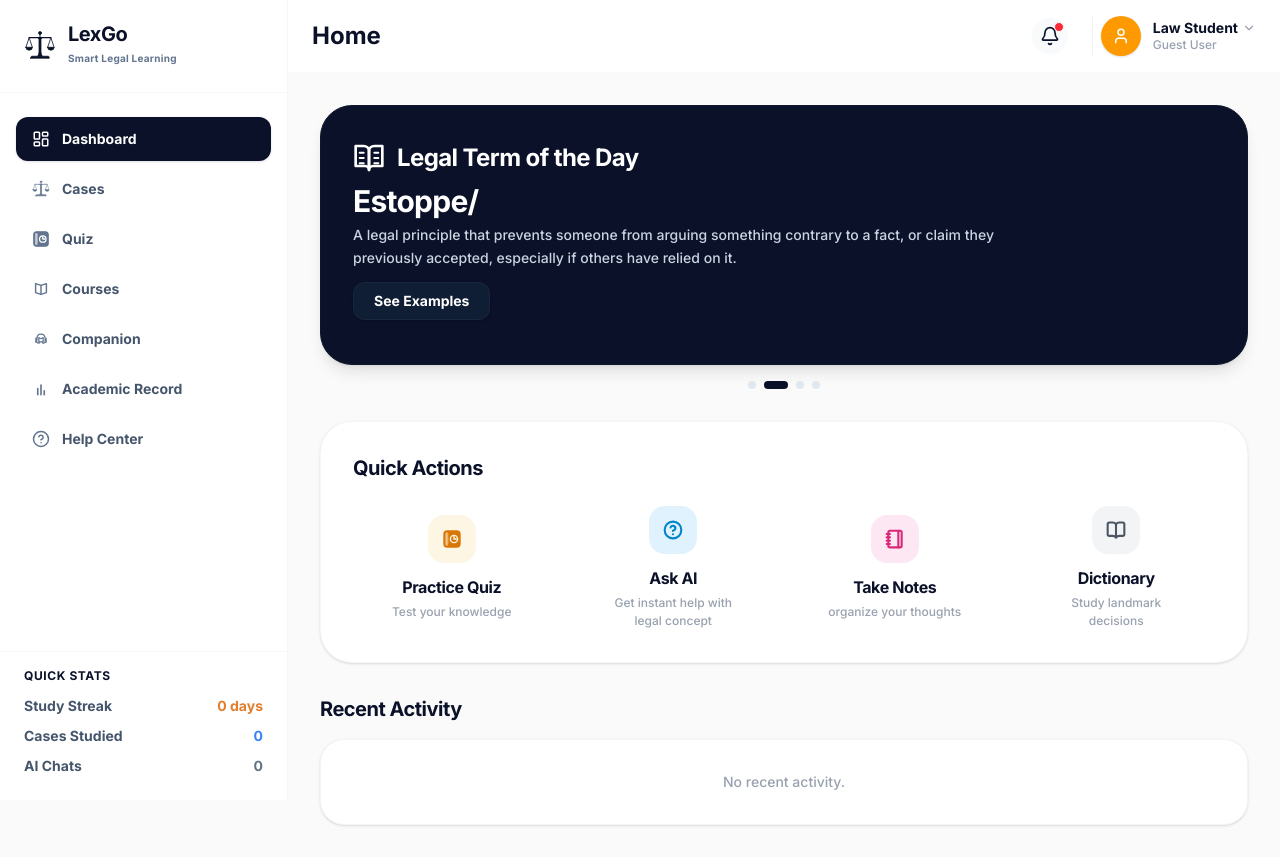
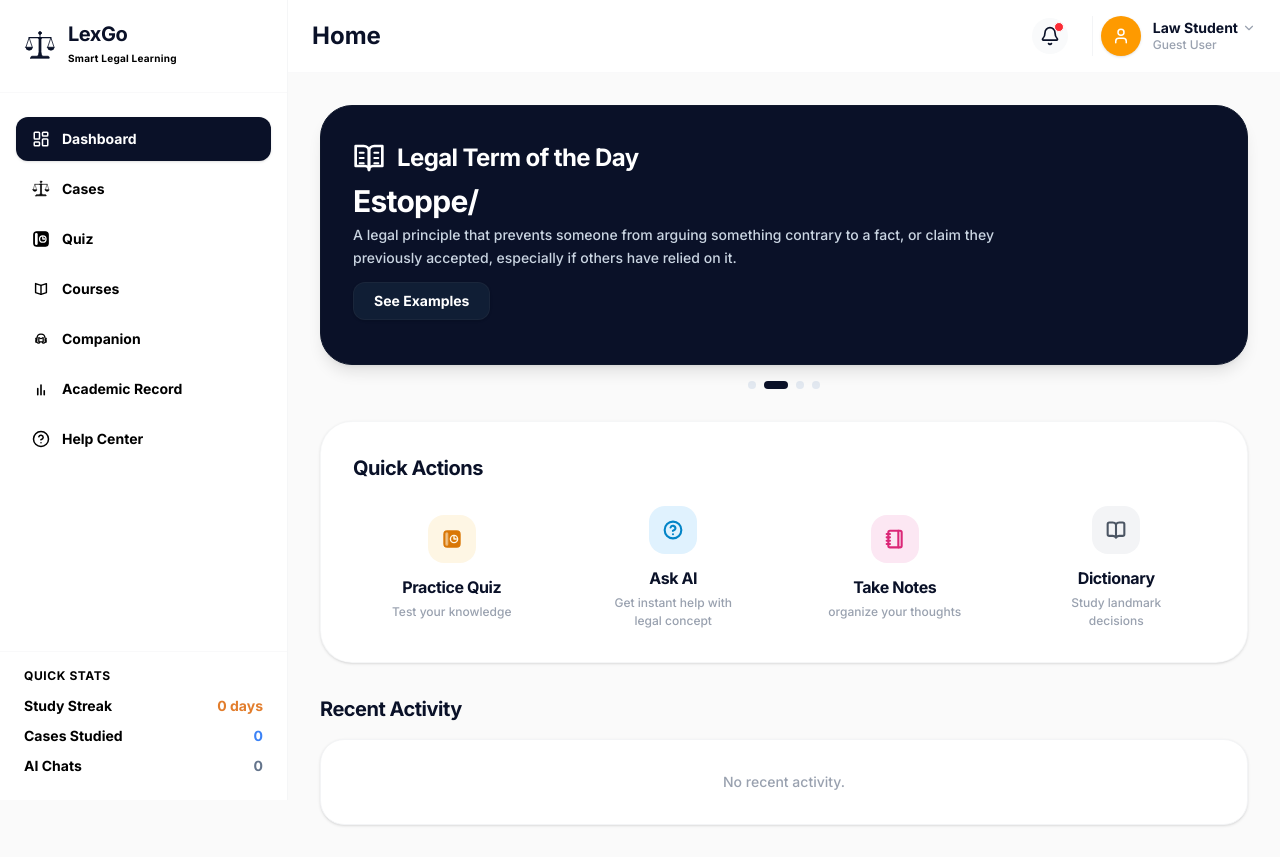
Before and after one commit to Darlington-s-store/LexGo-App, a React (Vite) app: page /dashboard in a window 1280 px wide. Built offline with nearby package versions, Linux system fonts and the light colour scheme; sample sign-in values are in the browser's storage.

Commit message:
style: change sidebar navigation text and icons to deep black for high-contrast visibility

```diff
--- a/src/components/DashboardLayout.jsx
+++ b/src/components/DashboardLayout.jsx
@@ -268,7 +268,7 @@ const DashboardLayout = ({ children, title = 'Home' }) => {
         </svg>
         <div>
           <h2 className="text-xl font-bold tracking-tight text-lexgo-dark leading-none">LexGo</h2>
-          <span className="text-[10px] text-slate-500 font-bold tracking-wide">Smart Legal Learning</span>
+          <span className="text-[10px] text-black font-extrabold tracking-wide">Smart Legal Learning</span>
         </div>
       </div>
 
@@ -284,10 +284,10 @@ const DashboardLayout = ({ children, title = 'Home' }) => {
               className={`w-full flex items-center gap-3 px-4 py-3 text-sm font-bold rounded-xl transition duration-150 cursor-pointer ${
                 isActive
                   ? 'bg-[#0A1128] text-white shadow-sm'
-                  : 'text-slate-600 hover:text-lexgo-dark hover:bg-slate-50'
+                  : 'text-black hover:bg-slate-50'
               }`}
             >
-              <Icon size={18} className={isActive ? 'text-white' : 'text-slate-500'} />
+              <Icon size={18} className={isActive ? 'text-white' : 'text-black'} />
               {item.name}
             </button>
           );
@@ -296,20 +296,20 @@ const DashboardLayout = ({ children, title = 'Home' }) => {
 
       {/* Quick Stats (Bottom Sidebar Section) */}
       <div className="p-4 border-t border-gray-100/50">
-        <h3 className="text-xs uppercase tracking-wider text-lexgo-dark font-extrabold px-2 mb-3">
+        <h3 className="text-xs uppercase tracking-wider text-black font-black px-2 mb-3">
           Quick Stats
         </h3>
         <div className="space-y-2.5 px-2 pb-2">
           <div className="flex justify-between items-center text-sm">
-            <span className="text-slate-600 font-bold">Study Streak</span>
+            <span className="text-black font-extrabold">Study Streak</span>
             <span className="text-[#E27D2C] font-extrabold">0 days</span>
           </div>
           <div className="flex justify-between items-center text-sm">
-            <span className="text-slate-600 font-bold">Cases Studied</span>
+            <span className="text-black font-extrabold">Cases Studied</span>
             <span className="text-[#3B82F6] font-extrabold">0</span>
           </div>
           <div className="flex justify-between items-center text-sm">
-            <span className="text-slate-600 font-bold">AI Chats</span>
+            <span className="text-black font-extrabold">AI Chats</span>
             <span className="text-[#64748B] font-extrabold">0</span>
           </div>
         </div>
```
